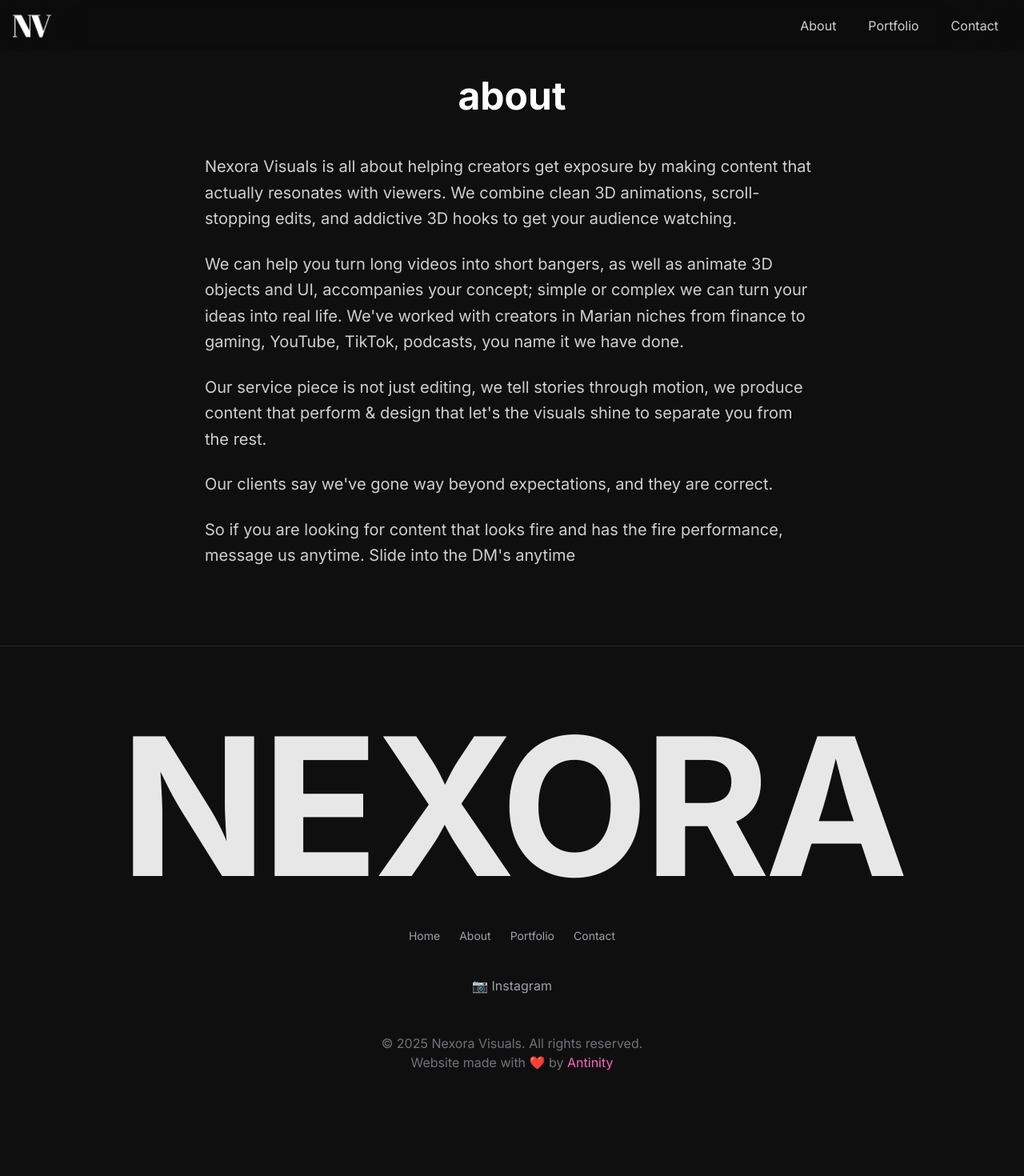
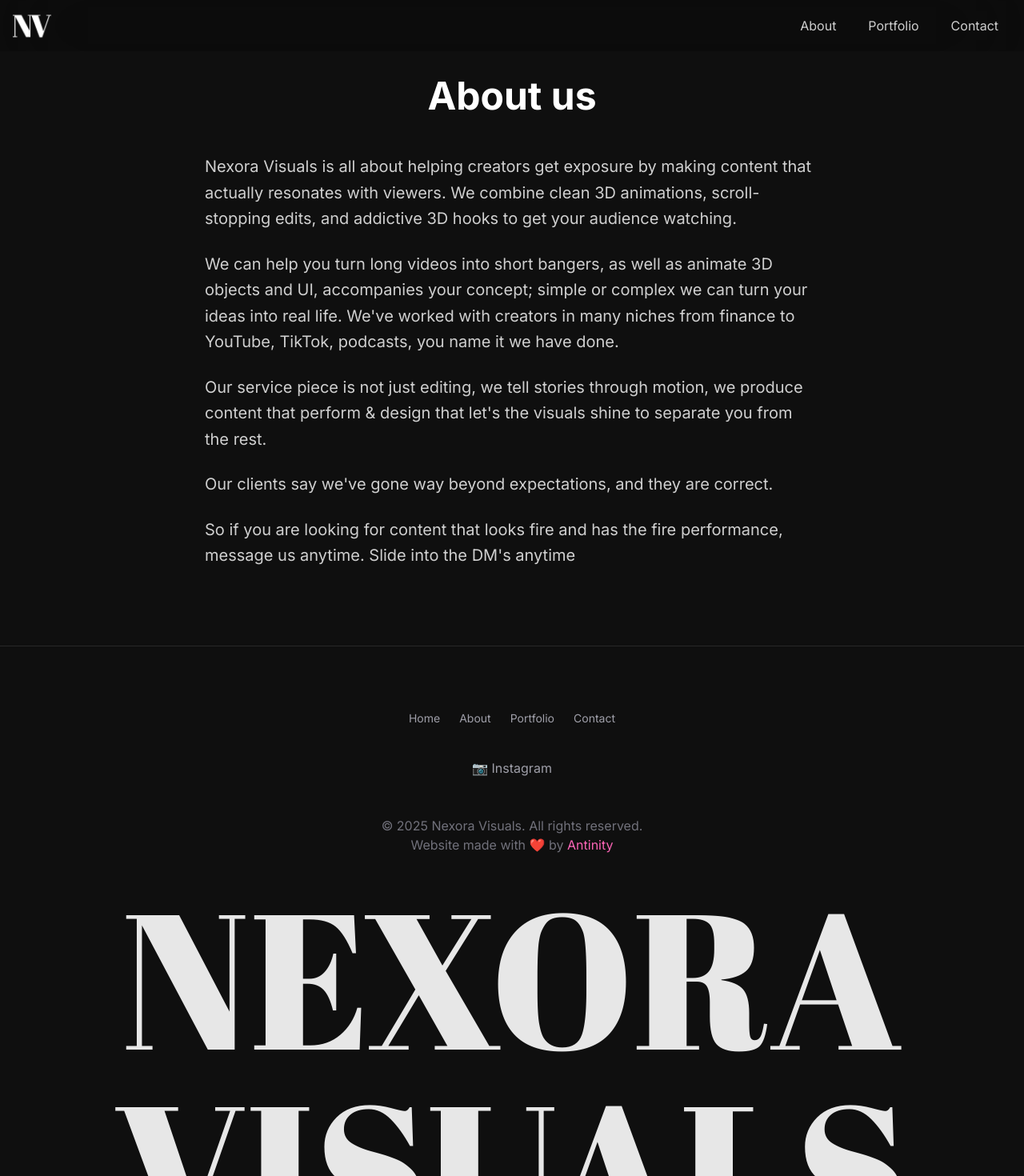
Before and after one commit to Antinity/nexoravisuals-web, a React (Vite) app: page /about in a window 1280 px wide. Shown: the top 1470 px of the page at 80% size. Before the commit the page ends 1420 px from the top, so only its background shows below. Built offline with nearby package versions, Linux system fonts and the light colour scheme.

Commit message:
updated footer + about + home text, removed gaming niche refs

```diff
--- a/src/components/Footer.jsx
+++ b/src/components/Footer.jsx
@@ -5,11 +5,6 @@ const Footer = () => {
   return (
     <footer className="bg-background border-t border-white/10 px-6 py-20 text-white relative backdrop-blur-md">
       <div className="max-w-6xl mx-auto flex flex-col items-center text-center gap-8">
-        {/* BIG NAME */}
-        <h1 className="text-5xl sm:text-[240px] font-bold tracking-tight text-white/90">
-          NEXORA
-        </h1>
-
         {/* LINKS */}
         <div className="flex flex-wrap justify-center gap-6 text-zinc-400 text-sm">
           <Link to="/" className="hover:text-white transition">
@@ -53,6 +48,11 @@ const Footer = () => {
             </a>
           </p>
         </p>
+
+        {/* BIG NAME */}
+        <h1 className="text-5xl sm:text-[240px] text-white/90 font-brand">
+          NEXORA VISUALS
+        </h1>
       </div>
     </footer>
   );
--- a/src/index.css
+++ b/src/index.css
@@ -1,4 +1,5 @@
 @import url("https://fonts.googleapis.com/css2?family=Inter:ital,opsz,wght@0,14..32,100..900;1,14..32,100..900&display=swap");
+@import url('https://fonts.googleapis.com/css2?family=Abril+Fatface&display=swap');
 @import "tailwindcss";
 
 body {
@@ -10,6 +11,7 @@ body {
 @theme {
   --color-foreground: rgba(255, 255, 255, 0.8);
   --color-background: #0f0f0f;
+  --font-brand: "Abril Fatface", "serif";
 }
 
 .radiantSphereAnim {
--- a/src/pages/about.jsx
+++ b/src/pages/about.jsx
@@ -39,7 +39,7 @@ export default function About() {
     >
       <div className="relative min-h-screen bg-background text-white overflow-hidden z-0 py-24 px-4 text-center">
         <AnimateIn delay={0.2}>
-          <h1 className="text-5xl font-bold">about</h1>
+          <h1 className="text-5xl font-bold">About us</h1>
         </AnimateIn>
 
         <AnimateIn delay={0.4}>
@@ -55,7 +55,7 @@ export default function About() {
               We can help you turn long videos into short bangers, as well as
               animate 3D objects and UI, accompanies your concept; simple or
               complex we can turn your ideas into real life. We've worked with
-              creators in Marian niches from finance to gaming, YouTube, TikTok,
+              creators in many niches from finance to YouTube, TikTok,
               podcasts, you name it we have done.
             </p>
 
--- a/src/pages/contact.jsx
+++ b/src/pages/contact.jsx
@@ -57,7 +57,7 @@ const email = (e) => {
         <AnimateIn delay={0.2}>
           <h1 className="text-5xl font-bold">Let's Talk</h1>
           <p className="text-zinc-400 mt-4 max-w-xl mx-auto text-lg">
-            Want scroll-stopping visuals? We’re just a message away.
+            Want scroll-stopping visuals? You’re just a message away.
           </p>
         </AnimateIn>
 
--- a/src/pages/home.jsx
+++ b/src/pages/home.jsx
@@ -174,7 +174,6 @@ function Home() {
               "🎬 Longform YouTube",
               "🔥 Shorts / Reels / TikToks",
               "📈 Finance & Business",
-              "🎮 Gaming & Esports",
               "🎙️ Podcasts & Interviews",
               "🎭 Story / Skits",
               "🤝 Brand Content",
@@ -189,7 +188,7 @@ function Home() {
           </div>
           <AnimateIn>
             <p className="text-zinc-400 mt-6">
-              got a weird niche? dm us. we’ll make it work 💀
+               If you have a different niche in mind, message us and we will see what we can do.
             </p>
           </AnimateIn>
         </section>
```
Lines whose indentation alone changed are shown as unchanged.
